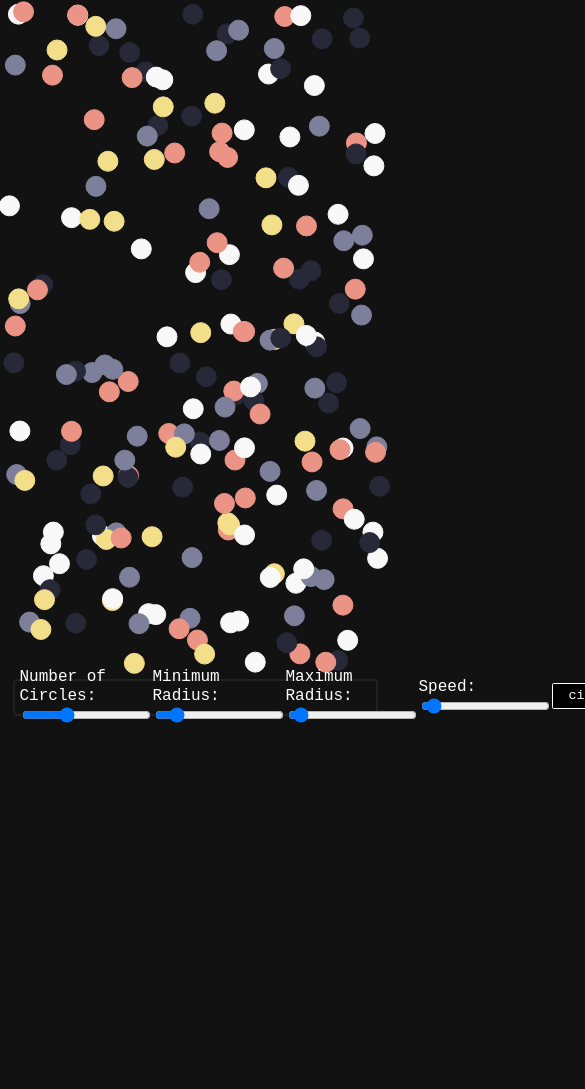
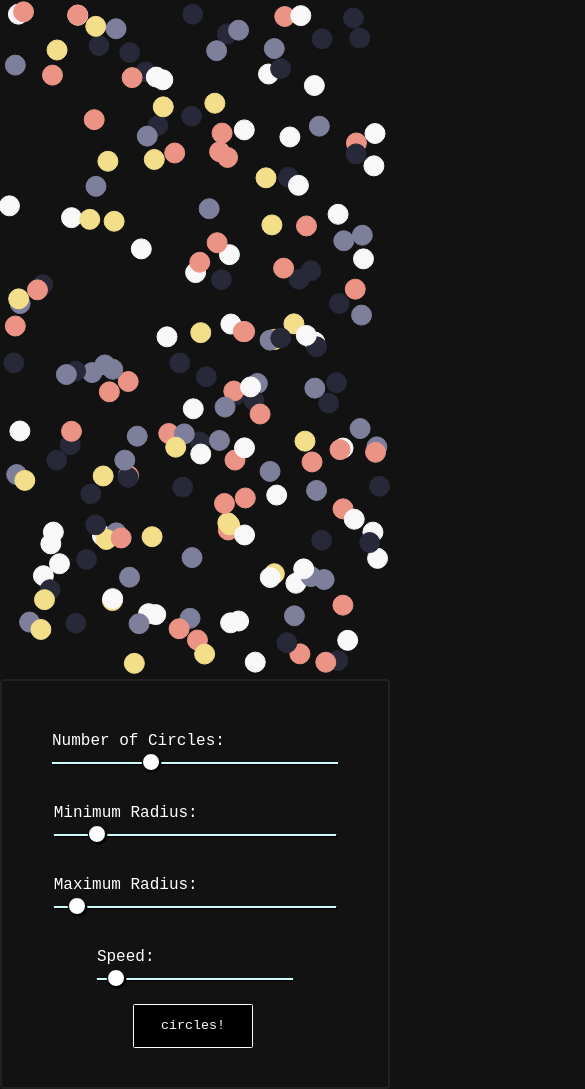
Before and after one commit to helloitsnaveen/Grav, a plain HTML site: page index.html in a window 390 px wide. Shown: the top 1089 px of the page, 585 px wide, since content can reach past the window. Before the commit the page ends 844 px from the top, so only its background shows below. Drawn offline with Linux system fonts and the light colour scheme.

Commit message:
add responsiveness to website, auto change upon specific widths. setup to add canvas bounce text

```diff
--- a/circles_canvas.js
+++ b/circles_canvas.js
@@ -3,6 +3,7 @@ const c = canvas.getContext('2d');
 
 canvas.width = window.innerWidth;
 canvas.height = 80/100 * window.innerHeight;
+
 const mouse = {
     x: undefined,
     y: undefined,
@@ -179,11 +180,12 @@ document.addEventListener('keyup', (e) => {
 
 const ranges = document.getElementsByClassName('range-sliders');
 for(let i = 0; i < ranges.length; i++) {
-    ranges[i].addEventListener('oninput', () => {
+    ranges[i].addEventListener('mouseup', () => {
         console.log('range')
         beginProgram();
     })
 };
 
 
+
 beginProgram();
--- a/index.html
+++ b/index.html
@@ -7,7 +7,7 @@
     <!-- <link href="styles.css" type='text/css' rel="stylesheet" /> -->
     <link rel="stylesheet" href="stylesheets/styling.css" type="text/css">
 </head>
-<body style='margin: 0;'>
+<body>
     <canvas class='circle-canvas' style='background-color: #121212;'></canvas>
 
     <div class='controls-container'>
--- a/stylesheets/styling.css
+++ b/stylesheets/styling.css
@@ -1,10 +1,10 @@
 body {
     margin: 0;
-    background-color: #121212
+    background-color: #121212;
 }
 
 /* RANGE SLIDERS */
-/* input[type=range] {
+input[type=range] {
   -webkit-appearance: none;
   width: 100%;
   margin: 9px 0;
@@ -88,12 +88,12 @@ input[type=range]:focus::-ms-fill-lower {
 }
 input[type=range]:focus::-ms-fill-upper {
   background: #aecbae;
-} */
+}
 
 /* BUTTON */
 .button1 {
     display:inline-block;
-    padding:0.35em 1.2em;
+    padding: 1em 2em;
     border:0.1em solid #FFFFFF;
     margin:0 0.3em 0.3em 0;
     border-radius:0.12em;
@@ -107,6 +107,7 @@ input[type=range]:focus::-ms-fill-upper {
     background-color: #000000;
     transition-duration: 1s;
 }
+
 .button1:hover {
     color:#000000;
     background-color:#FFFFFF;
@@ -127,11 +128,11 @@ input[type=range]:focus::-ms-fill-upper {
 .sliders-container {
     display: flex;
     align-items: center;
-    justify-content: space-evenly;
+    justify-content: space-between;
 
-    height: 6vw;
-    width: 90vw;
-    padding: 5px;
+    /* height: 6vw;  */
+    width: 90%;
+    padding: 35px;
 
     border: 2px solid #212121;
 
@@ -150,3 +151,20 @@ input[type=range]:focus::-ms-fill-upper {
     color: white;
     font-family: 'Courier New', Courier, monospace
 }
+
+@media screen and (max-width: 1502px) {
+    .sliders-container {
+        display: flex;
+        flex-direction: column;
+        justify-content: space-between;
+        /* align-items: center; */
+    }
+
+    /* .range-sliders {
+
+    } */
+
+    .num-circles-wrapper, .min-rad-wrapper, .max-rad-wrapper, .speed-wrapper {
+        padding: 15px;
+    };
+}
```
